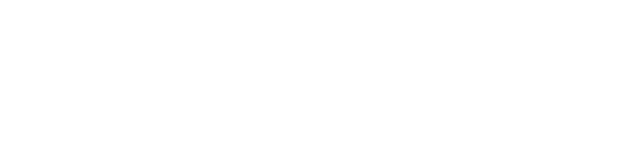
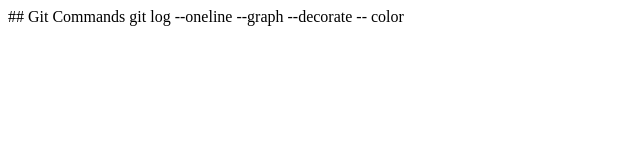
Before and after one commit to adityagupta16/git-demo, a plain HTML site: page index.html in a window 1280 px wide. Shown: the whole page, without its empty margins (0-640 px from the left). Drawn offline with Linux system fonts and the light colour scheme.

Commit message:
included git commands

```diff
--- a/index.html
+++ b/index.html
@@ -9,3 +9,7 @@
 
 </body>
 </html>
+
+## Git Commands
+
+git log --oneline --graph --decorate -- color
```
